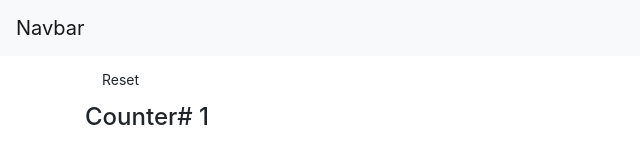
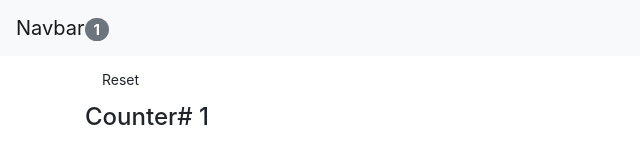
Before and after one commit to salmaatarekk/Learning-React, a React (Create React App) app in the folder counter-app/: page / in a window 1280 px wide. Shown: the top 146 px of the page, without its empty margins (0-640 px from the left). Built offline with nearby package versions, Linux system fonts and the light colour scheme.

Commit message:
Updating NavBar

```diff
--- a/counter-app/src/App.js
+++ b/counter-app/src/App.js
@@ -42,12 +42,12 @@
     counters[idx].value--;
     this.setState({counters});
 
-}
+};
 
   render() {
     return (
       <React.Fragment>
-      <NavBar />
+      <NavBar totalCounters = {this.state.counters.filter(c => c.value > 0).length} />
       <main className = "container">
         <Counters
         counters = {this.state.counters}
--- a/counter-app/src/components/navbar.jsx
+++ b/counter-app/src/components/navbar.jsx
@@ -3,7 +3,9 @@
     render() {
         return (
              <nav className="navbar navbar-light bg-light">
-          <a className="navbar-brand" href="#">Navbar</a>
+          <a className="navbar-brand" href="#">Navbar
+          <span className="badge badge-pill badge-secondary">{this.props.totalCounters}</span>
+          </a>
       </nav> );
     }
 }
```
